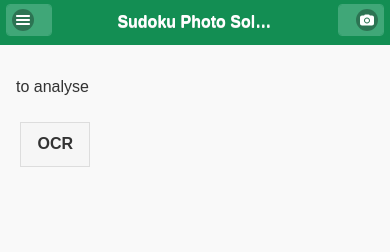
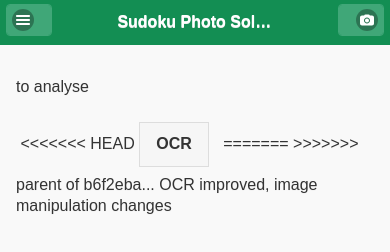
Before and after one commit to szystec/SudokuSolver, a plain HTML site: page Sudoku Photo Solver/www/index.html in a window 390 px wide. Drawn offline with Linux system fonts and the light colour scheme; some packages are replaced by stand-ins of ours.

```diff
--- a/Sudoku Photo Solver/www/index.html
+++ b/Sudoku Photo Solver/www/index.html
@@ -31,9 +31,10 @@
       </div>
       <canvas id="myCanvas" style="display: none;"></canvas>
       <img id="myImage" src=""/>
-
+<<<<<<< HEAD
       <button onclick="ocr()" class="ui-btn ui-btn-inline ui-btn-icon-left">OCR</button>
-
+=======
+>>>>>>> parent of b6f2eba... OCR improved, image manipulation changes
 
     </div>
 
```
